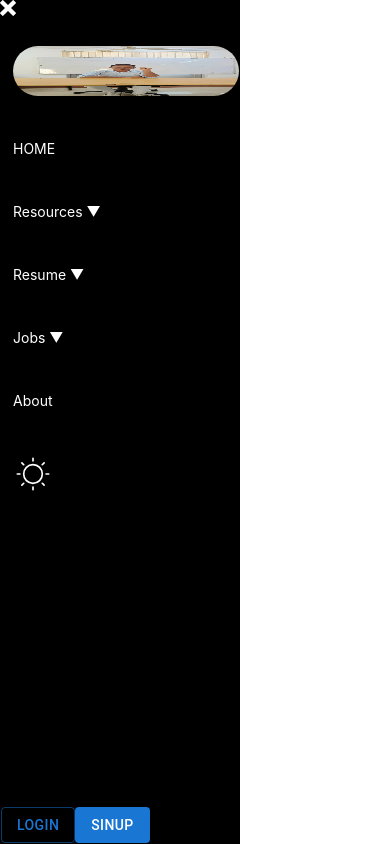
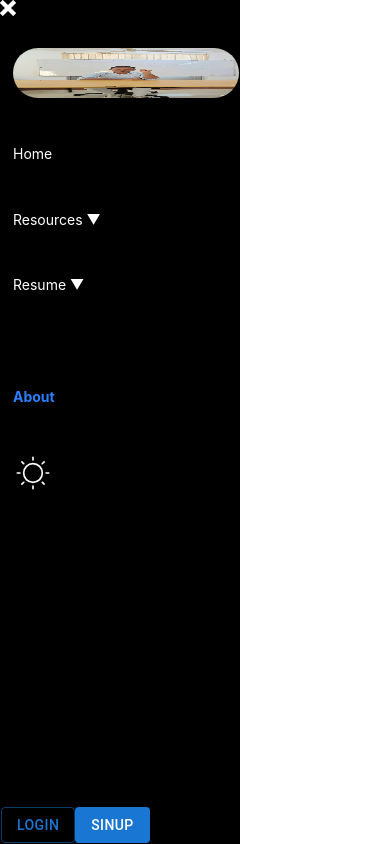
Before and after one commit to SURAJPRAJAPATI9596/placementProjectUI, a React (Vite) app: page /placementProjectUI/about in a window 390 px wide. Both pictures are taken after a click on the element 8 px from the left and 8 px from the top of the page. Shown: the top 844 px of the page. Built offline with nearby package versions, Linux system fonts and the light colour scheme.

Commit message:
Fixed navBar problem for hamburger menu

```diff
--- a/src/components/layout/homeLayout/navbar.jsx
+++ b/src/components/layout/homeLayout/navbar.jsx
@@ -117,10 +117,19 @@ const Navbar = ({ dark, setDark }) => {
       >
         <div className={`flex flex-col justify-around h-[60%] pl-3 `}>
           <img src={logo} alt="" className="h-12.5 rounded-4xl" />
-          <span>HOME</span>
+          <span>
+            <NavLink
+              to="/"
+              className={({ isActive }) =>
+                isActive ? "text-shadow-white font-bold bg-blue-600" : ""
+              }
+            >
+              Home
+            </NavLink>
+          </span>
           <span>
             <span className="cursor-pointer" onClick={handleResourceOpen}>
-              Resources ▼
+              <NavLink to="/">Resources ▼</NavLink>
             </span>
           </span>
           <Menu
@@ -135,7 +144,7 @@ const Navbar = ({ dark, setDark }) => {
             <MenuItem onClick={handleClose}>Aptitude Preparation</MenuItem>
           </Menu>
           <span className="cursor-pointer" onClick={handleResumeOpen}>
-            Resume ▼
+            <NavLink to="/resume">Resume ▼</NavLink>
           </span>
           <Menu
             anchorEl={resumeAnchor}
@@ -147,7 +156,7 @@ const Navbar = ({ dark, setDark }) => {
             <MenuItem onClick={handleClose}>ATS Score</MenuItem>
           </Menu>
           <span className="cursor-pointer" onClick={handleJobOpen}>
-            Jobs ▼
+            <NavLink to="/jobs"></NavLink>
           </span>
           <Menu
             anchorEl={jobAnchor}
@@ -158,7 +167,17 @@ const Navbar = ({ dark, setDark }) => {
 
             <MenuItem onClick={handleClose}>Saved Jobs</MenuItem>
           </Menu>
-          <span>About</span>
+          <span>
+            <NavLink
+              to="/about"
+              className={({ isActive }) =>
+                isActive ? "text-blue-500 font-bold" : ""
+              }
+            >
+              {/* text-shadow-white font-bold bg-blue-600 */}
+              About
+            </NavLink>
+          </span>
           {dark ? (
             <span onClick={() => setDark(!dark)}>
               <CiLight className="h-10 w-10" />
```
